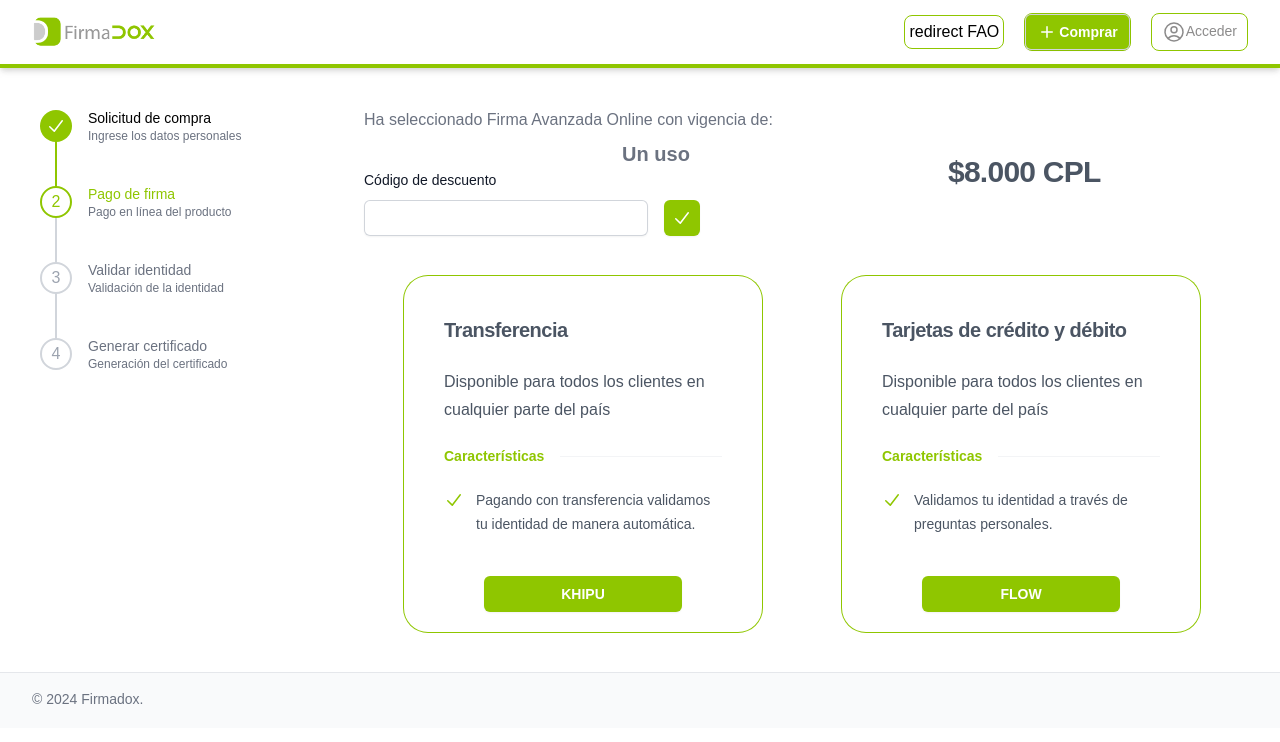
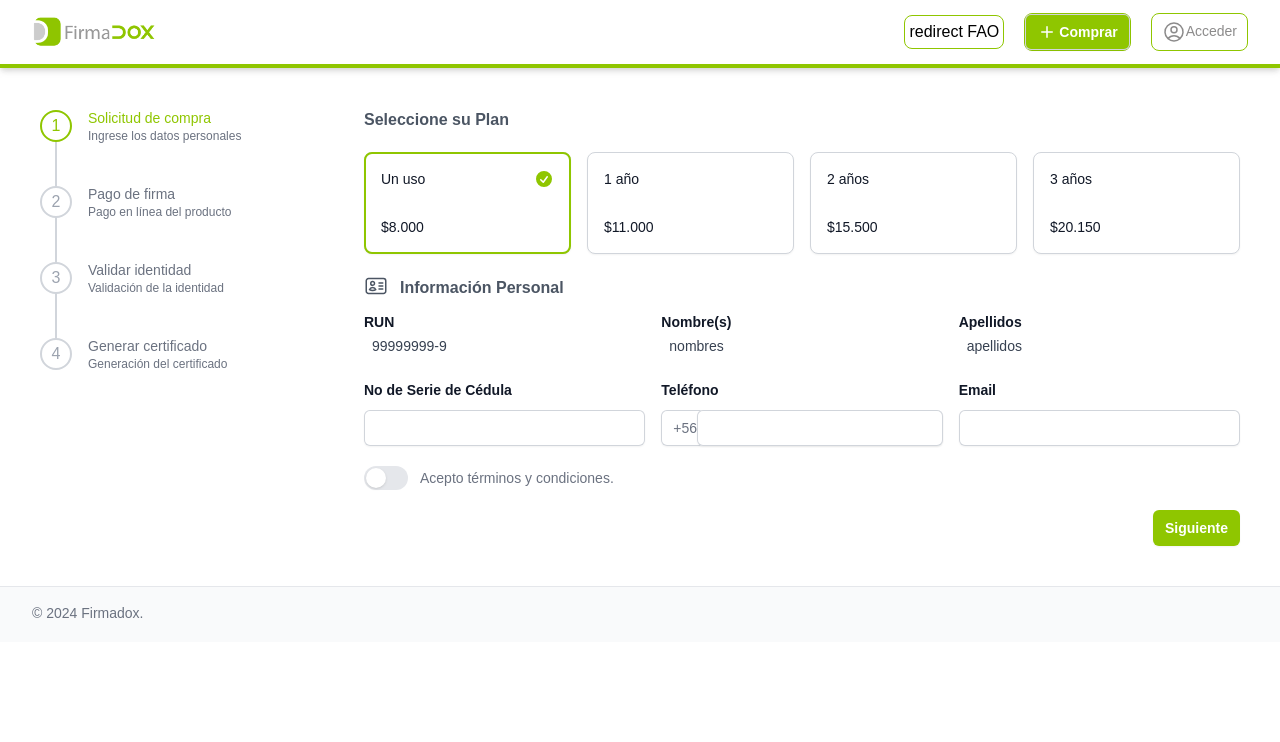
Before and after one commit to feriveragom/rvtfao, a React (Vite) app: page /fao in a window 1280 px wide. Shown: the top 742 px of the page. Built offline with nearby package versions, Linux system fonts and the light colour scheme.

Commit message:
Maquetacion del formulario

```diff
--- a/src/components/Fao.jsx
+++ b/src/components/Fao.jsx
@@ -24,7 +24,7 @@ function Fao() {
   const [enabled, setEnabled] = useState(false)
   const [submitted, setSubmitted] = useState(false)
   const [codigo, setCodigo] = useState("")
-  const [steps, setSteps] = useState(stepc2)
+  const [steps, setSteps] = useState(stepc1)
   const [payState, setPayState] = useState('');
 
   const pagadoPayState = () => {
```
